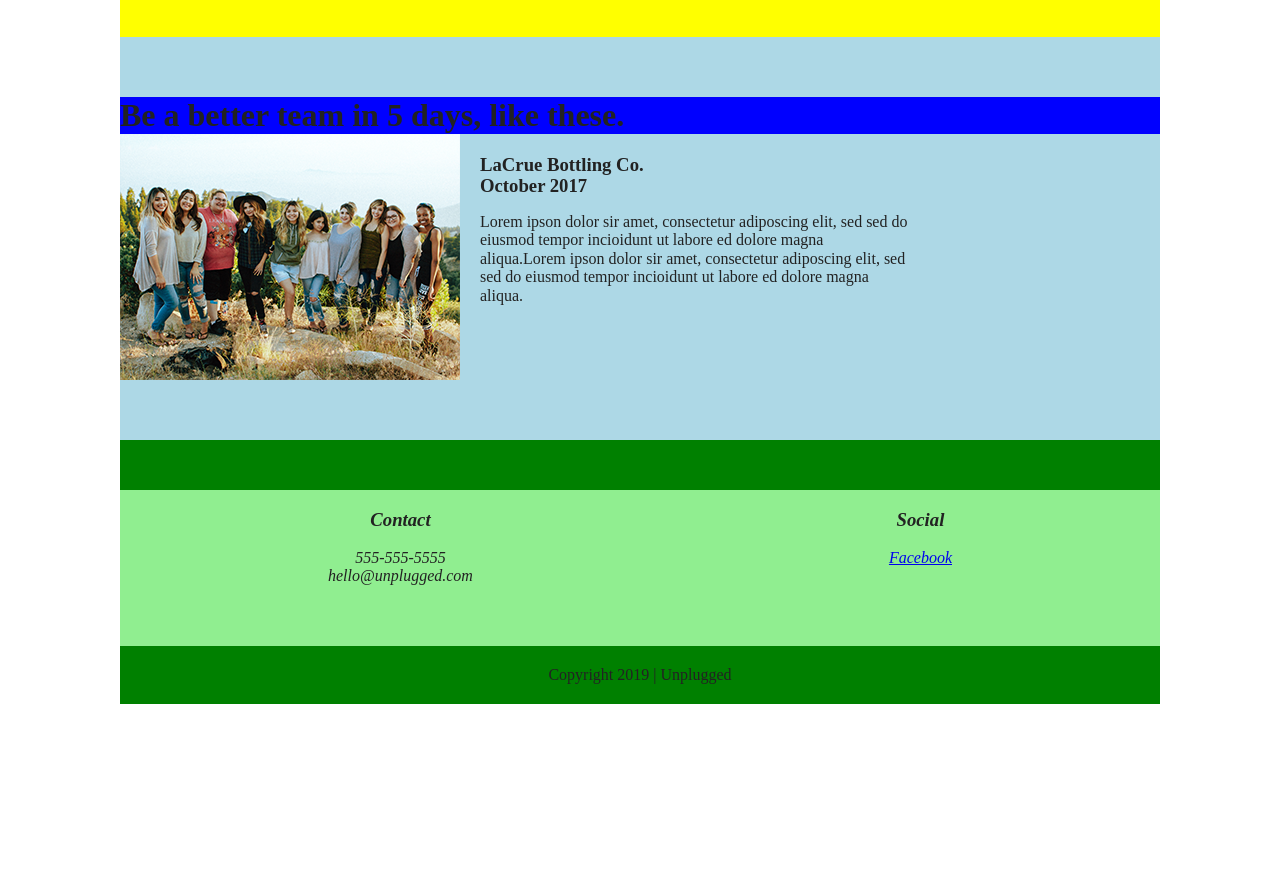
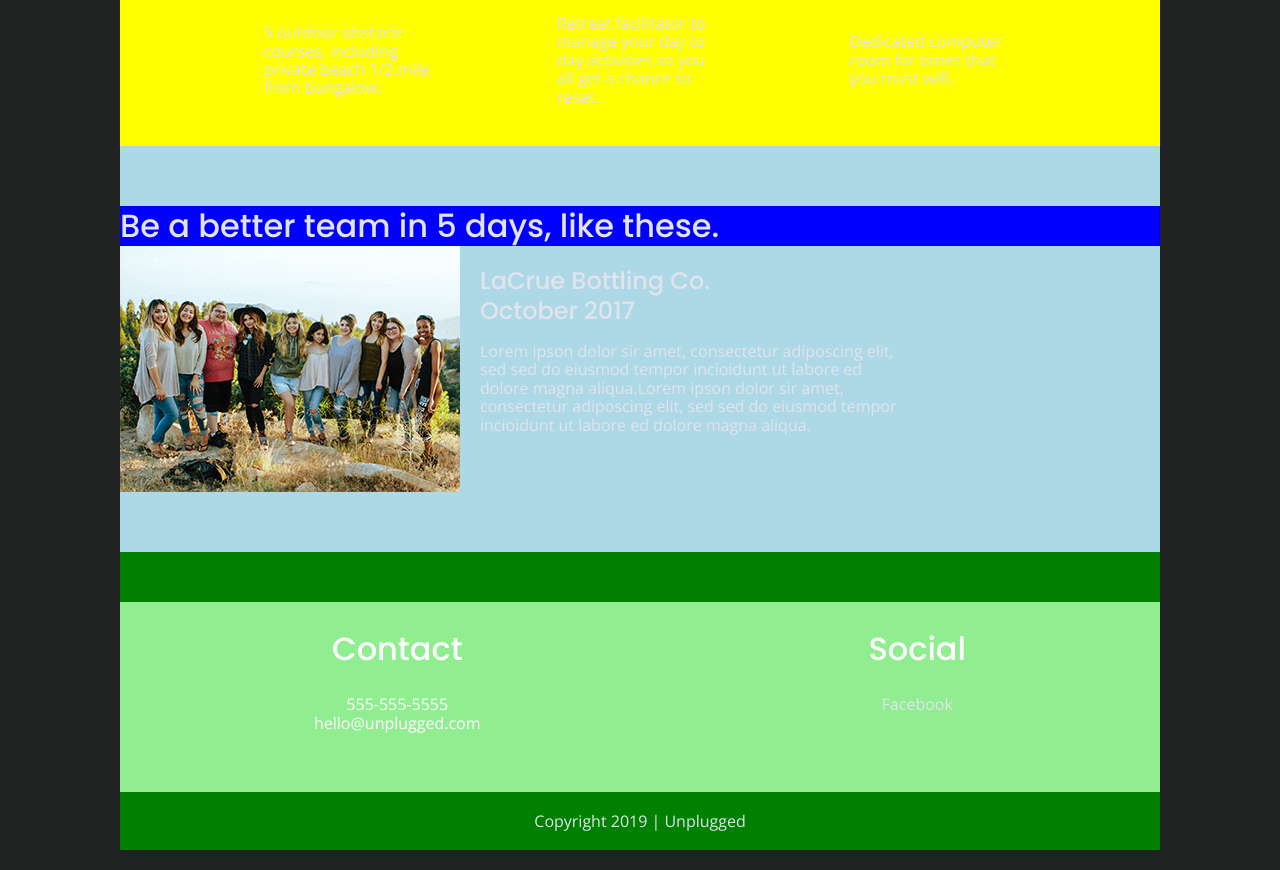
Before and after one commit to greg-g-dev/unplugged-boilerplate-project, a website built with Parcel: page index.html in a window 1280 px wide. Shown: the part 717-1587 px from the top of the page. Before the commit the page ends 1441 px from the top, so only its background shows below. Built offline with nearby package versions, Linux system fonts and the light colour scheme.

Commit message:
Added text styling

```diff
--- a/css/main.css
+++ b/css/main.css
@@ -86,6 +86,74 @@ textarea {
 /* ==========================================================================
    Author's custom styles
    ========================================================================== */
+
+/* General Styles */
+
+html {
+  font-size: 16px;
+}
+
+body {
+  font-family: 'Open Sans', sans-serif;
+  font-size: 1em;
+  background-color: #1f2221;
+  color: #e2e3ed;
+}
+
+ul,
+ol {
+
+}
+
+a {
+  color: #e2e3ed;
+  text-decoration: none;
+}
+
+h1,
+h2,
+h3,
+h4 {
+  font-family: 'Poppins', sans-serif;
+  font-weight: 500;
+}
+
+h1 {
+  font-size: 3em;
+  line-height: 1.25em;
+}
+
+h2 {
+  font-size: 2em;
+  line-height: 1.25em;
+}
+
+h3,
+h4 {
+  font-size: 1.5em;
+  line-height: 1.25em;
+}
+
+p {
+
+}
+
+img {
+
+}
+
+figure {
+
+}
+
+address {
+  font-style: normal;
+  color: #ffffff;
+}
+
+.content-wrapper {
+
+}
 
 /* -------------- Base Page, Header, Footer flex Styles -------------------------------*/
 
@@ -212,8 +280,8 @@ footer .content-wrapper {
 }
 
 
-.features h1,
-.reviews h1 {
+.features h2,
+.reviews h2 {
   display: flex;
   justify-content: flex-start;
   align-items:  center;
--- a/index.html
+++ b/index.html
@@ -20,6 +20,9 @@
   <link rel="stylesheet" href="css/main.css">
 
   <meta name="theme-color" content="#fafafa">
+
+  <!-- Google fonts -->
+  <link href="https://fonts.googleapis.com/css?family=Open+Sans:400,700|Poppins:500,700" rel="stylesheet">
 </head>
 
 <body>
@@ -88,7 +91,7 @@
       </div>
       <!-- Features of Unplugged -->
       <section class="features">
-        <h1>Have the work week you always dreamed of - without the bad wifi.</h1>
+        <h2>Have the work week you always dreamed of - without the bad wifi.</h2>
 
         <div class="features-items">
           <article>
@@ -126,7 +129,7 @@
 
       <!-- Previous retreats -->
       <section class="reviews">
-        <h1>Be a better team in 5 days, like these.</h1>
+        <h2>Be a better team in 5 days, like these.</h2>
         <div class="reviews-content">
           <div class="review-image">
             <img src="img/omar-lopez-296944-unsplash.png" alt="LaCrue Bottling Co. picture">
@@ -154,7 +157,7 @@
           <!-- Contact -->
           <div class="footer-contact">
             <address>
-              <h3>Contact</h3>
+              <h2>Contact</h2>
               <p>555-555-5555</p>
               <p>hello@unplugged.com</p>
             </address>
@@ -164,7 +167,7 @@
           <div class="footer-social">
             <!-- Headline text -->
             <address class="">
-              <h3>Social</h3>
+              <h2>Social</h2>
               <!-- Icons -->
               <div class="social-icons">
                 <p> <a href="https://www.facebook.com" target="_blank">Facebook</a> </p>
```
Also changed, not shown: about/index.html (+5 -2 lines), faq/index.html (+3 -0 lines).
